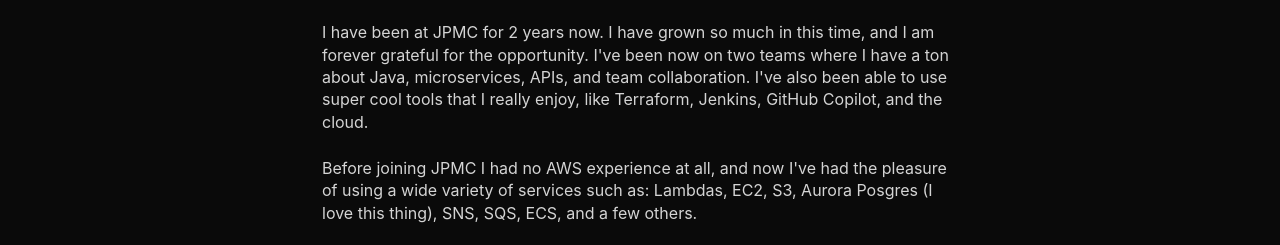
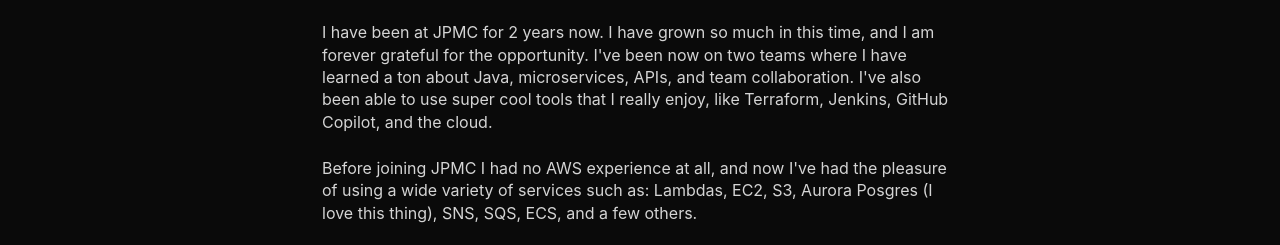
Before and after one commit to noelcodesxo/portfolio, an Eleventy site: page blogs/2-my-game-plan-for-landing-my-next-role.html in a window 1280 px wide. Shown: the part 487-732 px from the top of the page. Built offline with nearby package versions, Linux system fonts and the light colour scheme; Eleventy itself is replaced by a stand-in of ours; files that its build step writes are made by us from their sources.

Commit message:
Fixed a typo in a blog

```diff
--- a/blogs/2-my-game-plan-for-landing-my-next-role.html
+++ b/blogs/2-my-game-plan-for-landing-my-next-role.html
@@ -8,7 +8,7 @@
 <p>I've been in the industry for about 3 years now. My first role was an Apprenticeship at Microsoft through their <a href="https://leap.microsoft.com/en-US/" target="_blank">LEAP program</a>.
 My second role was at a company called Clover, and then my third and current one is at JPMorgan & Chase Co. (JPMC)</p>
 
-<p>I have been at JPMC for 2 years now. I have grown so much in this time, and I am forever grateful for the opportunity. I've been now on two teams where I have a ton about
+<p>I have been at JPMC for 2 years now. I have grown so much in this time, and I am forever grateful for the opportunity. I've been now on two teams where I have learned a ton about
 Java, microservices, APIs, and team collaboration. I've also been able to use super cool tools that I really enjoy, like Terraform, Jenkins, GitHub Copilot, and the cloud. </p>
 
 <p>
```
